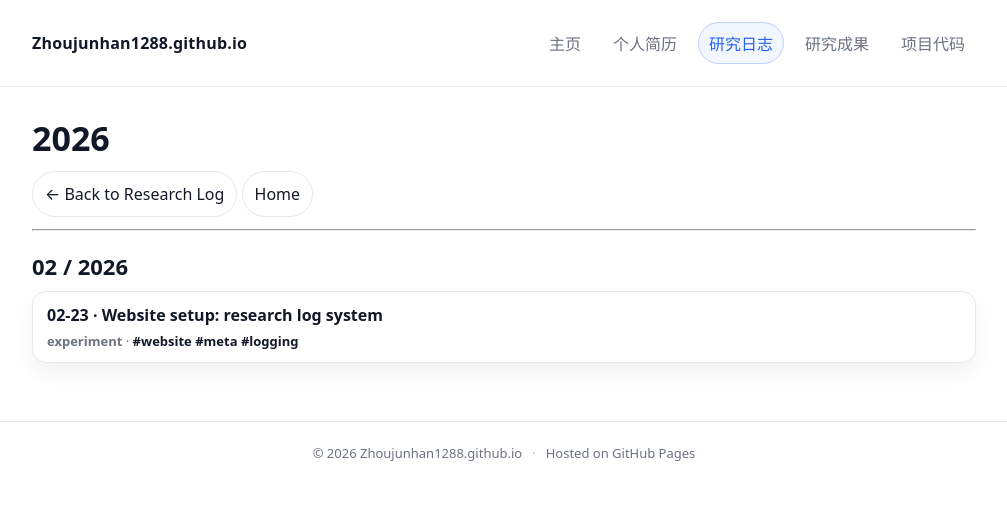
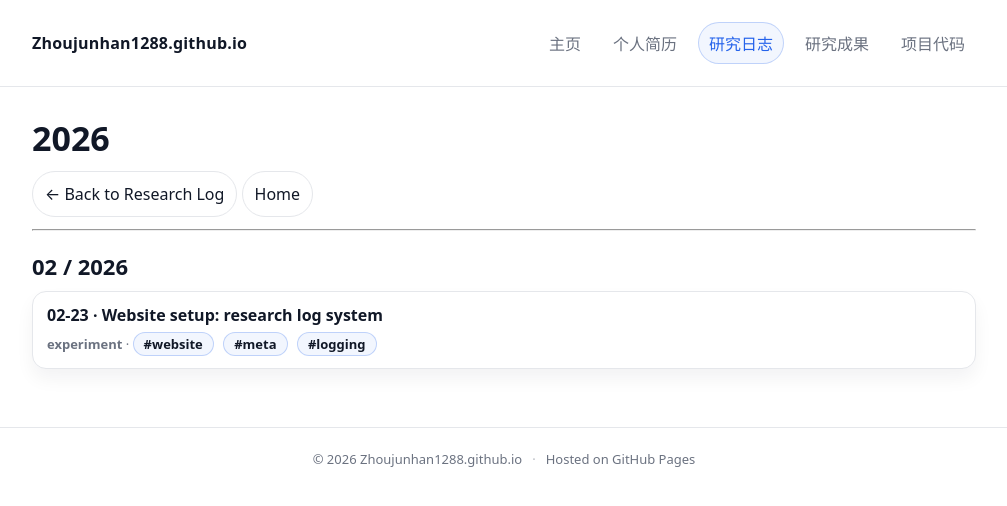
Before and after one commit to Zhoujunhan1288/Zhoujunhan1288.github.io, a Jekyll site: the page built from log/2026.md, in a window 1280 px wide. Shown: the top 506 px of the page, without its empty margins (136-1143 px from the left). Built offline with Jekyll 4.4.1, drawn with Linux system fonts in a browser that asks for light colours.

Commit message:
Update style.css

```diff
--- a/assets/style.css
+++ b/assets/style.css
@@ -208,3 +208,19 @@ a:hover{ color: #1d4ed8; }
   background: rgba(37,99,235,.06);
   color: var(--accent);
 }
+
+.tag{
+  display:inline-block;
+  padding: 2px 10px;
+  margin-right: 6px;
+  border-radius: 999px;
+  border: 1px solid rgba(37,99,235,.25);
+  background: rgba(37,99,235,.06);
+  color: var(--accent);
+  text-decoration:none;
+  font-size: 13px;
+}
+.tag:hover{
+  border-color: rgba(37,99,235,.45);
+  background: rgba(37,99,235,.10);
+}
```
